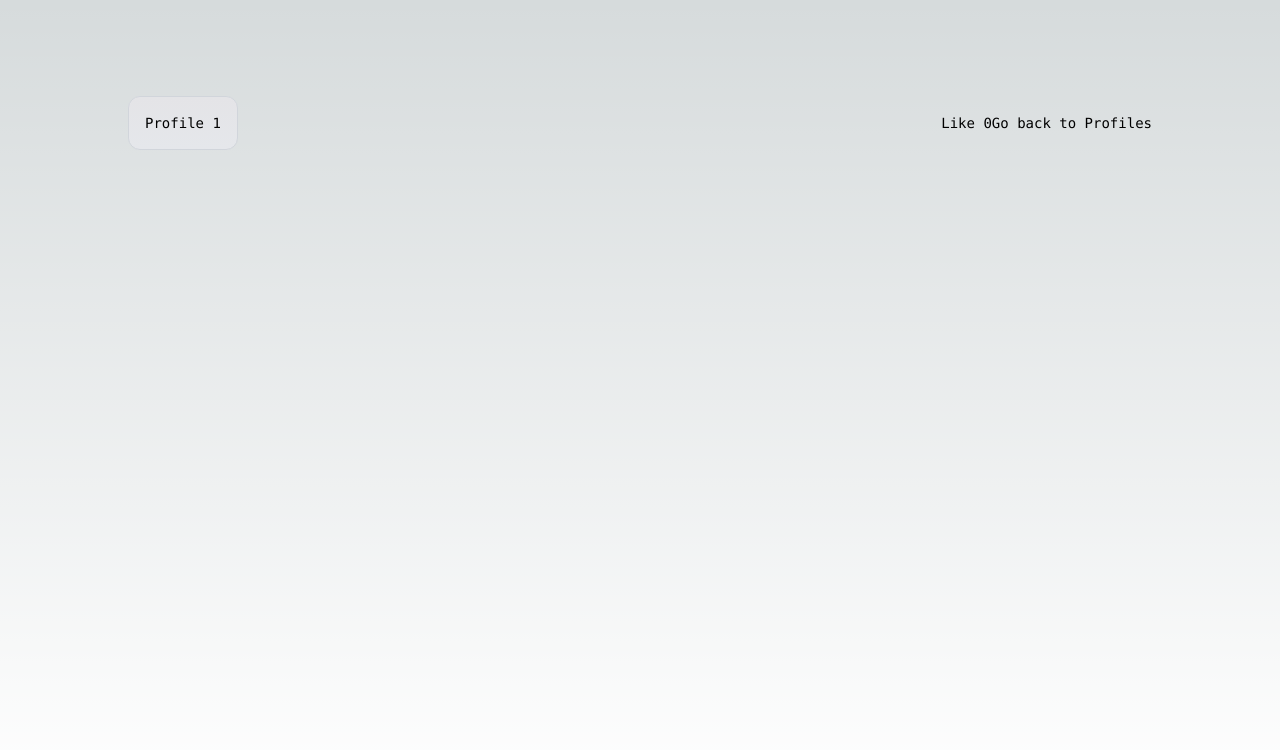
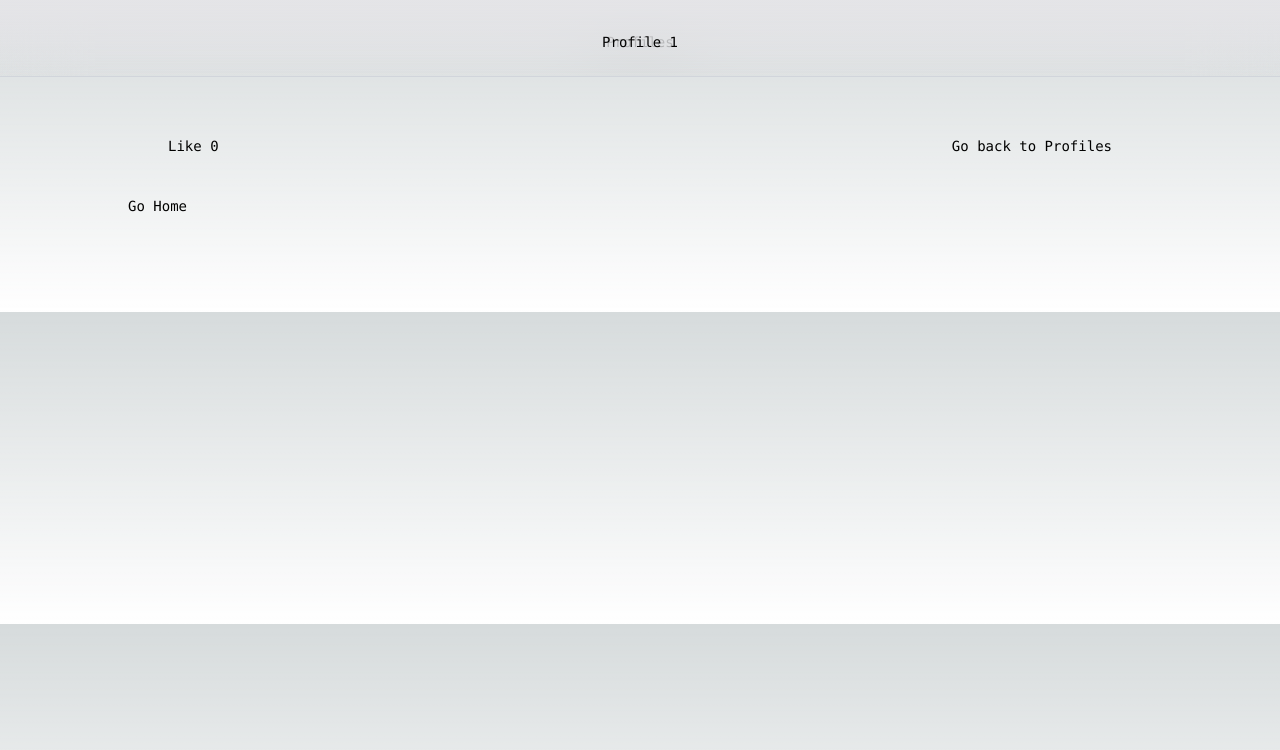
Before and after one commit to LukeWlodarczyk/next-getting-started, a Next.js app: page /profiles/1 in a window 1280 px wide. Shown: the top 750 px of the page. Built offline with nearby package versions, Linux system fonts and the light colour scheme.

Commit message:
improve loading for profiles page

```diff
--- a/src/app/profiles/[id]/page.tsx
+++ b/src/app/profiles/[id]/page.tsx
@@ -17,9 +17,8 @@ export function generateMetadata({ params: { id } }: MetadataProps): Metadata {
 export default function Profile({ params }: { params: { id: string } }) {
 
   return (
-    <main className="flex min-h-screen flex-col items-center justify-between p-24">
-      <div className="z-10 w-full max-w-5xl items-center justify-between font-mono text-sm lg:flex">
-        <p className="fixed left-0 top-0 flex w-full justify-center border-b border-gray-300 bg-gradient-to-b from-zinc-200 pb-6 pt-8 backdrop-blur-2xl dark:border-neutral-800 dark:bg-zinc-800/30 dark:from-inherit lg:static lg:w-auto  lg:rounded-xl lg:border lg:bg-gray-200 lg:p-4 lg:dark:bg-zinc-800/30">
+      <div className="z-10 w-full max-w-5xl items-center justify-between font-mono text-sm">
+        <p className="fixed left-0 top-0 flex w-full justify-center border-b border-gray-300 bg-gradient-to-b from-zinc-200 pb-6 pt-8 backdrop-blur-2xl dark:border-neutral-800 dark:bg-zinc-800/30 dark:from-inherit">
           Profile {params.id}
         </p>
         <div className="flex items-center justify-between">
@@ -27,6 +26,5 @@ export default function Profile({ params }: { params: { id: string } }) {
           <Link href='/profiles'>Go back to Profiles</Link>
         </div>
       </div>
-    </main>
   );
 }
--- /dev/null
+++ b/src/app/profiles/layout.tsx
@@ -0,0 +1,24 @@
+import Link from 'next/link'
+
+export default function Layout({
+  children,
+}: Readonly<{
+  children: React.ReactNode;
+}>) {
+
+  return (
+    <main className="flex flex-col items-center justify-between p-24">
+      <div className="z-10 w-full max-w-5xl items-center justify-between font-mono text-sm">
+        <h4 className="fixed left-0 top-0 flex w-full justify-center border-b border-gray-300 bg-gradient-to-b from-zinc-200 pb-6 pt-8 backdrop-blur-2xl dark:border-neutral-800 dark:bg-zinc-800/30 dark:from-inherit">
+          Profiles
+        </h4>
+
+        <div className="flex items-center justify-between m-10">
+          {children}
+        </div>
+
+        <Link href='/'>Go Home</Link>
+      </div>
+    </main>
+  );
+}
--- a/src/app/profiles/page.tsx
+++ b/src/app/profiles/page.tsx
@@ -19,18 +19,5 @@ export default async function Profiles() {
 
   const profiles: Profiles = await getProfiles();
 
-  return (
-    <main className="flex min-h-screen flex-col items-center justify-between p-24">
-      <div className="z-10 w-full max-w-5xl items-center justify-between font-mono text-sm lg:flex">
-        <h4 className="fixed left-0 top-0 flex w-full justify-center border-b border-gray-300 bg-gradient-to-b from-zinc-200 pb-6 pt-8 backdrop-blur-2xl dark:border-neutral-800 dark:bg-zinc-800/30 dark:from-inherit lg:static lg:w-auto  lg:rounded-xl lg:border lg:bg-gray-200 lg:p-4 lg:dark:bg-zinc-800/30">
-          Profiles
-        </h4>
-
-        <div className="flex items-center justify-between m-10">
-          {profiles.map(profile => <Link key={profile.id} href={`/profiles/${profile.id}`}>Profile {profile.id}</Link>)}
-        </div>
-        <Link href='/'>Go Home</Link>
-      </div>
-    </main>
-  );
+  return profiles.map(profile => <Link key={profile.id} href={`/profiles/${profile.id}`}>Profile {profile.id}</Link>);
 }
```
